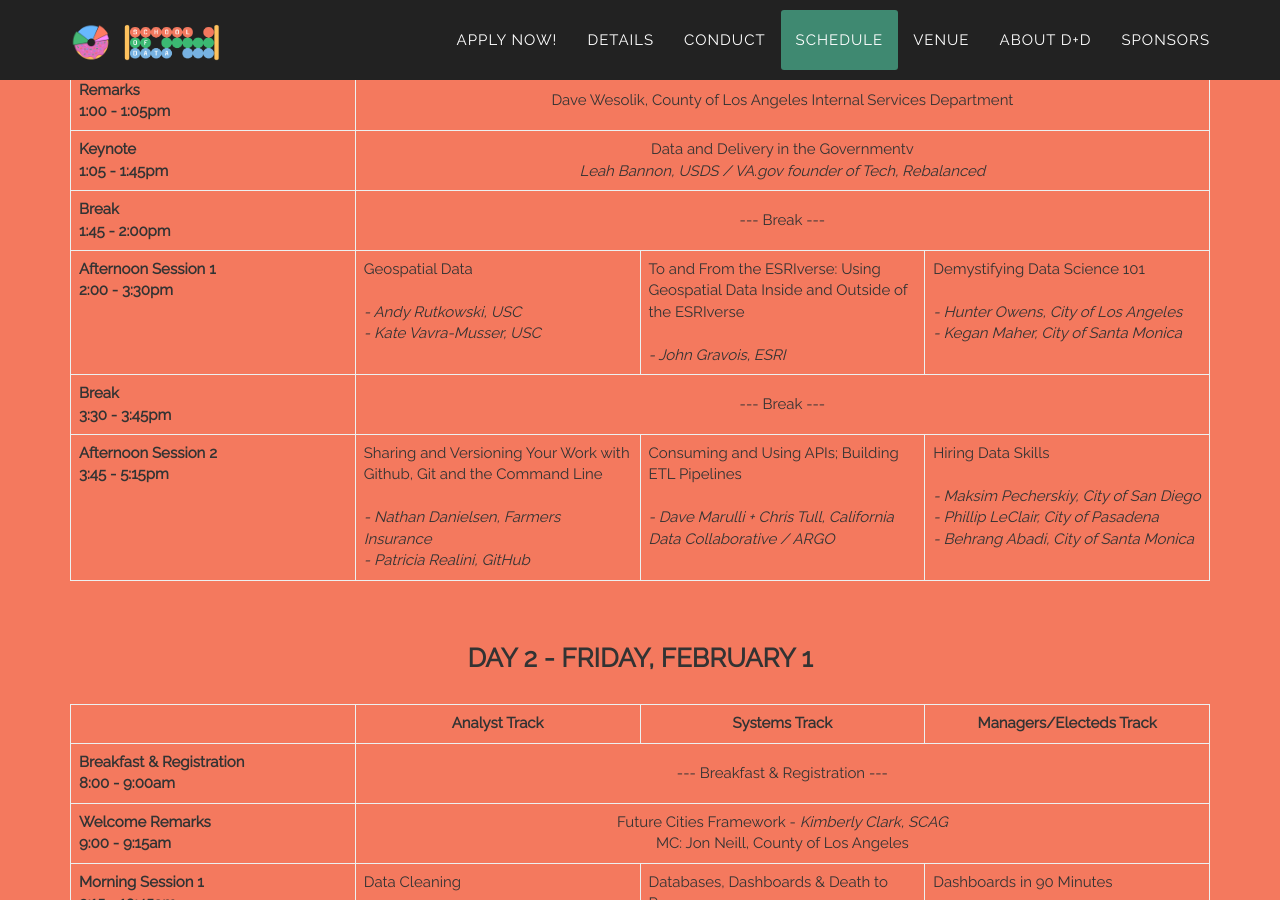
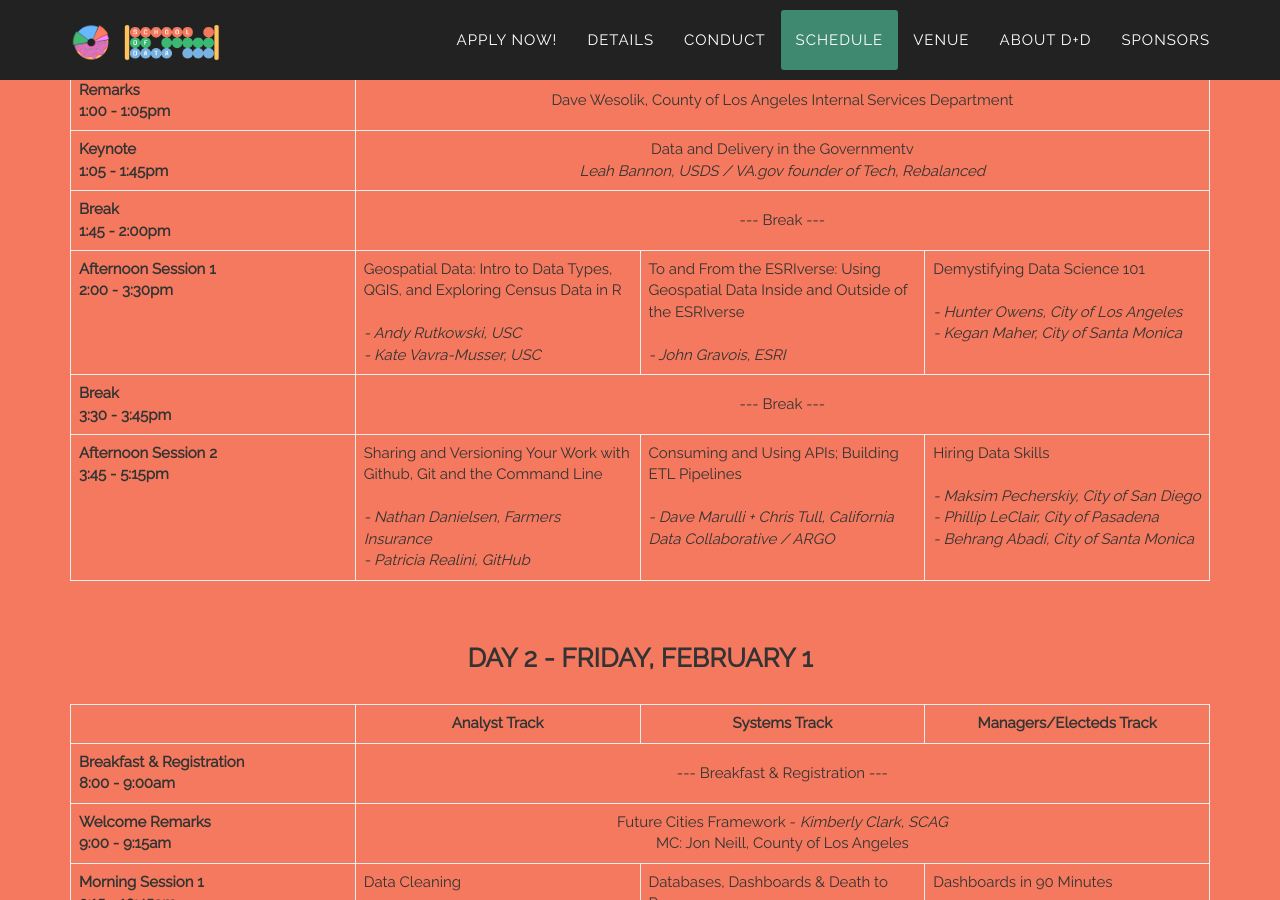
Before and after one commit to compilerla/school-of-data, a Jekyll site: the page built from index.html, in a window 1280 px wide and 900 px high, scrolled down 4247 px. Built offline with Jekyll 4.4.1, drawn with Linux system fonts in a browser that asks for light colours; some web fonts are replaced; comment, search, counter and statistics services are not loaded.

Commit message:
update geospatial talk title

```diff
--- a/_includes/schedule.html
+++ b/_includes/schedule.html
@@ -122,7 +122,7 @@
                                         2:00 - 3:30pm
                                     </th>
                                     <td>
-                                        Geospatial Data<br><br>
+                                        Geospatial Data: Intro to Data Types, QGIS, and Exploring Census Data in R<br><br>
                                         <em>- Andy Rutkowski, USC<br>
                                         - Kate Vavra-Musser, USC</em>
                                     </td>
```
